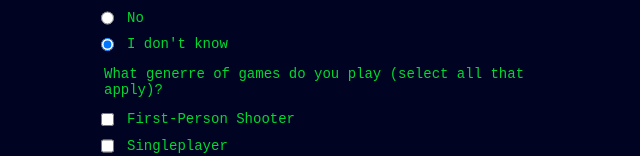
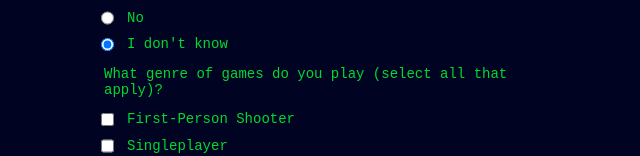
Before and after one commit to N3STL0RD/CertProject1, a plain HTML site: page index.html in a window 1280 px wide. Shown: the part 605-761 px from the top of the page, without its empty margins (326-966 px from the left). Drawn offline with Linux system fonts and the light colour scheme.

Commit message:
Reverting changes

```diff
--- a/index.html
+++ b/index.html
@@ -37,7 +37,7 @@
           <label for="unsure" id="unsure" class="inline"><input id="unsure" name="y/n" type="radio" class="inline" value="13" checked>I don't know</label>
       </fieldset>
       <fieldset>
-        <legend>What generre of games do you play (select all that apply)?</legend>
+        <legend>What genre of games do you play (select all that apply)?</legend>
         <label for="FPS" id="FPS" class="inline"><input type="checkbox" id="FPS" name="genres" class="inline" value="fps">First-Person Shooter</label>
         <label for="Singleplayer" id="Singleplayer" class="inline"><input type="checkbox" id="Singleplayer" name="genres" class="inline" value="single">Singleplayer</label>
         <label for="RPG" id="RPG" class="inline"><input type="checkbox" id="RPG" name="genres" class="inline" value="rpg">RPG</label>
```
